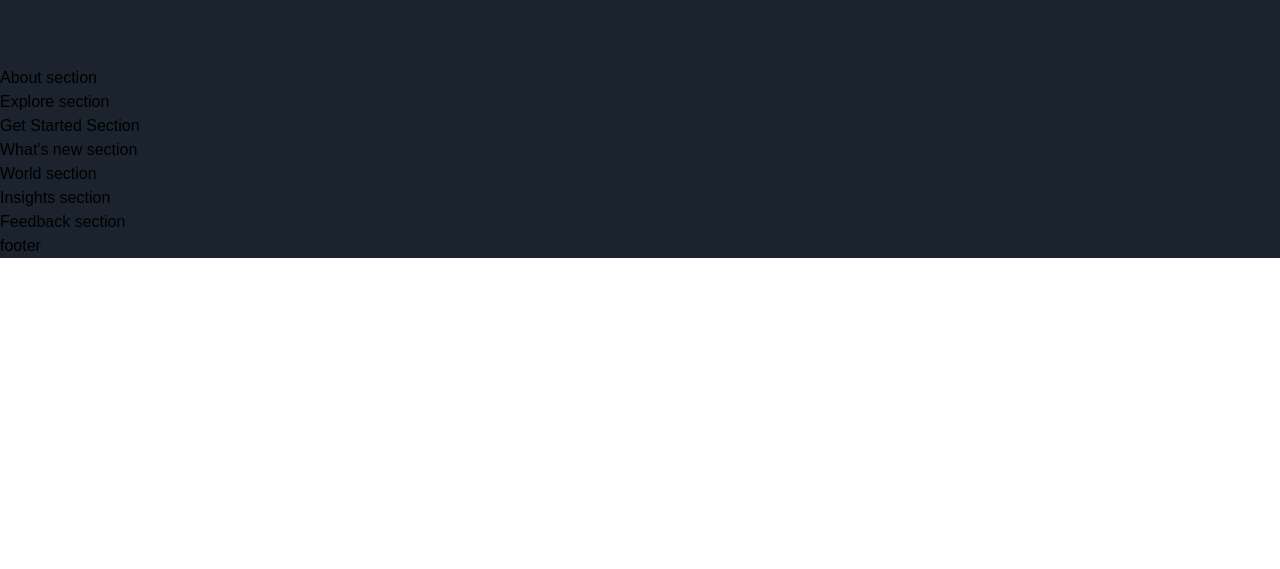
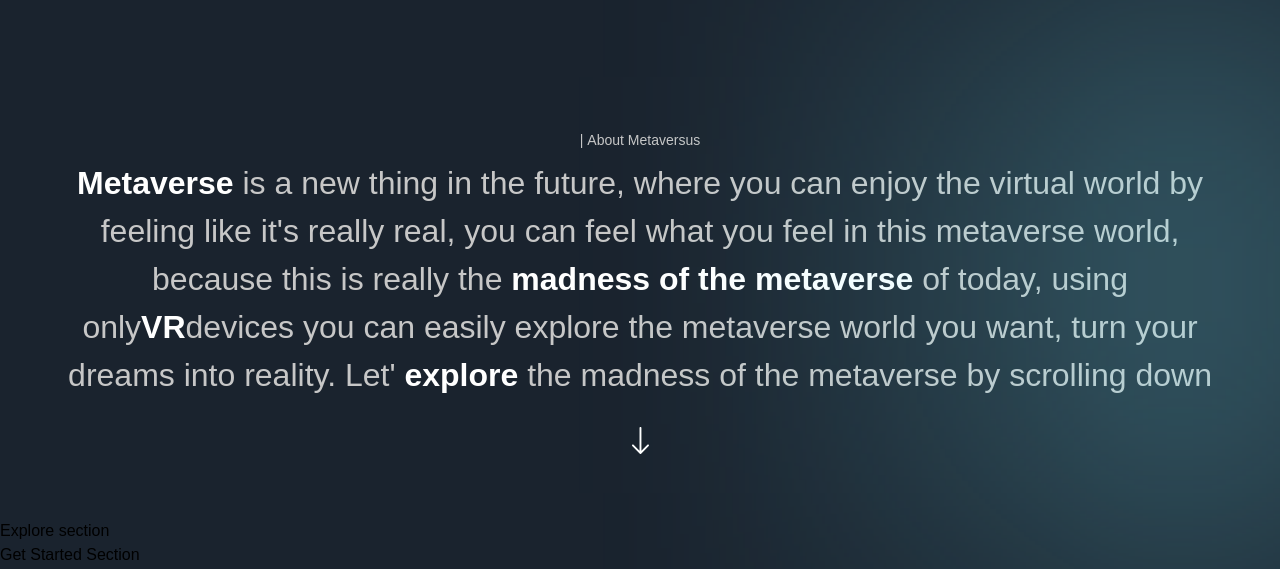
Before and after one commit to mohammadJahid8/metaverse-nextjs-framer-motion, a Next.js app: page / in a window 1280 px wide. Shown: the part 1038-1607 px from the top of the page. Before the commit the page ends 1296 px from the top, so only its background shows below. Built offline with nearby package versions, Linux system fonts and the light colour scheme; a web font is replaced by a local one.

Commit message:
Done about section

```diff
--- a/components/CustomTexts.jsx
+++ b/components/CustomTexts.jsx
@@ -1,9 +1,19 @@
-'use client';
+"use client";
 
-export const TypingText = () => (
-  <p>Typing Text</p>
+import { textContainer, textVariant2 } from "@/utils/motion";
+import { motion } from "framer-motion";
+
+export const TypingText = ({ title, textStyles }) => (
+  <motion.p
+    variants={textContainer}
+    className={`font-normal text-[14px] text-secondary-white ${textStyles}`}
+  >
+    {Array.from(title).map((letter, index) => (
+      <motion.span key={index} variants={textVariant2}>
+        {letter === " " ? "\u00A0" : letter}
+      </motion.span>
+    ))}
+  </motion.p>
 );
 
-export const TitleText = () => (
-  <h2>Title Text</h2>
-);
+export const TitleText = ({ title, textStyles }) => <h2>Title Text</h2>;
--- a/sections/About.jsx
+++ b/sections/About.jsx
@@ -1,8 +1,49 @@
-'use client';
+/* eslint-disable react/no-unescaped-entities */
+"use client";
+
+import styles from "@/styles";
+import { motion } from "framer-motion";
+import { TypingText } from "../components";
+import { fadeIn, staggerContainer } from "@/utils/motion";
 
 const About = () => (
-  <section>
-    About section
+  <section className={`${styles.paddings} relative z-10`}>
+    <div className="gradient-02 z-0" />
+
+    <motion.div
+      variants={staggerContainer}
+      initial="hidden"
+      whileInView="show"
+      viewport={{ once: false, amount: 0.25 }}
+      className={`${styles.innerWidth} mx-auto ${styles.flexCenter} flex-col`}
+    >
+      <TypingText title="| About Metaversus" textStyles="text-center" />
+
+      <motion.p
+        variants={fadeIn("up", "tween", 0.2, 1)}
+        className="mt-[8px] font-normal sm:text-[32px] text-[20px] text-center text-secondary-white"
+      >
+        <span className="font-extrabold text-white">Metaverse</span> is a new
+        thing in the future, where you can enjoy the virtual world by feeling
+        like it's really real, you can feel what you feel in this metaverse
+        world, because this is really the{" "}
+        <span className="font-extrabold text-white">
+          madness of the metaverse
+        </span>{" "}
+        of today, using only
+        <span className="font-extrabold text-white">VR</span>
+        devices you can easily explore the metaverse world you want, turn your
+        dreams into reality. Let'{" "}
+        <span className="font-extrabold text-white">explore</span> the madness
+        of the metaverse by scrolling down
+      </motion.p>
+      <motion.img
+        variants={fadeIn("up", "tween", 0.3, 1)}
+        src="/arrow-down.svg"
+        alt="arrow-down"
+        className="w-[18px] h-[28px] object-contain mt-[28px]"
+      />
+    </motion.div>
   </section>
 );
 
```
